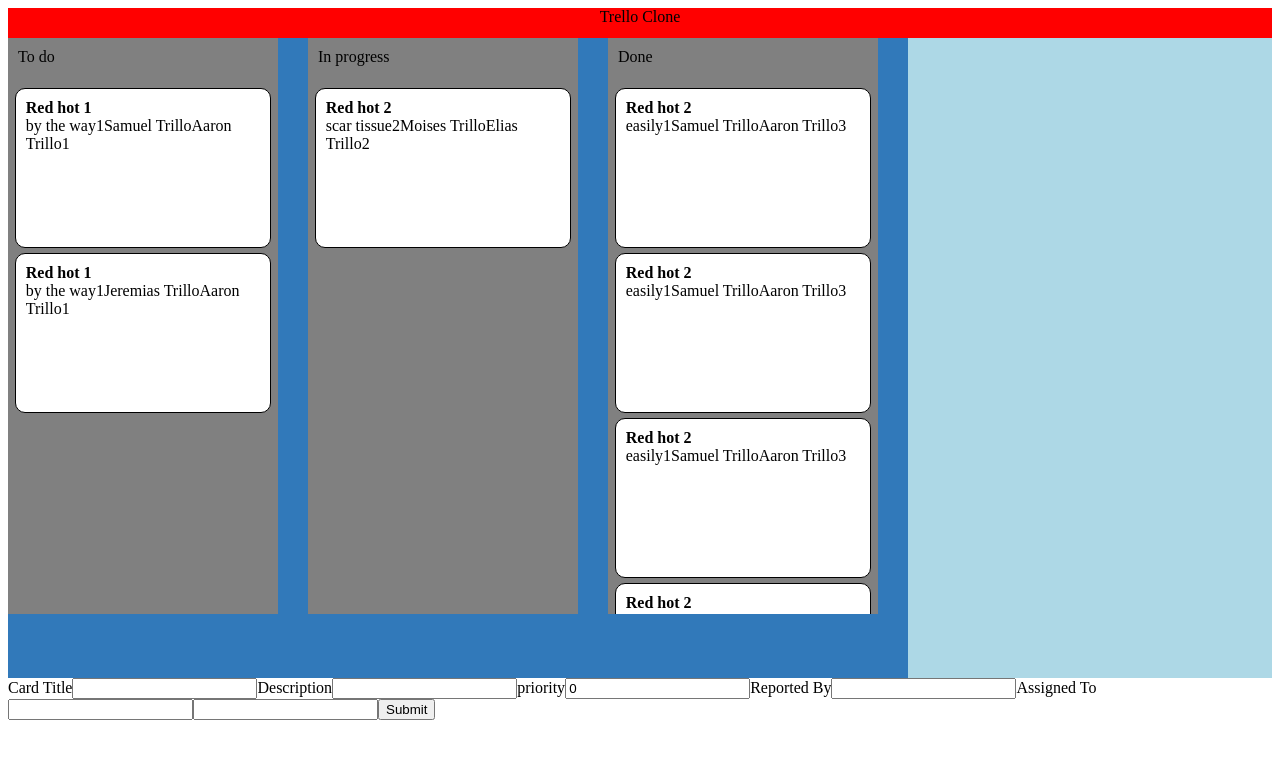
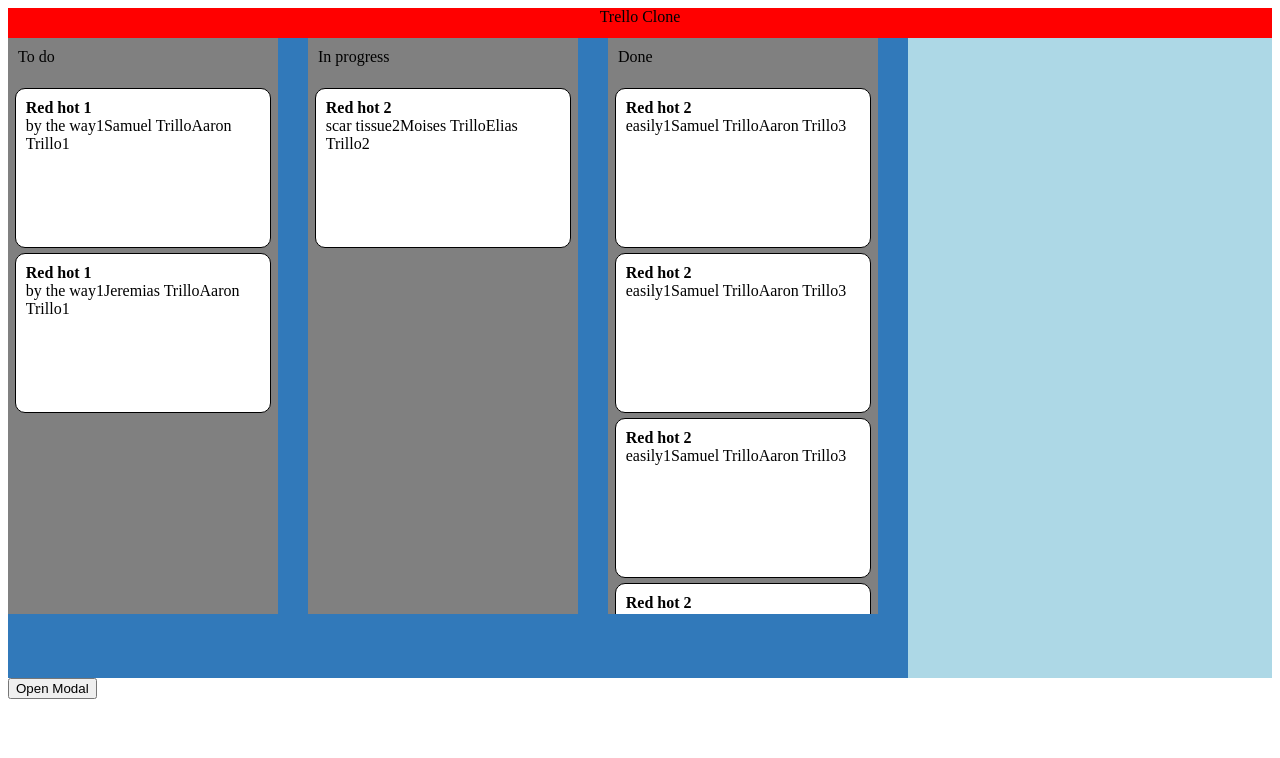
Before and after one commit to samueltrillo/trello-clone, a React (Create React App) app: page / in a window 1280 px wide. Shown: the top 758 px of the page. Built offline with nearby package versions, Linux system fonts and the light colour scheme.

Commit message:
Form completed, validations w/Yup added, modal setting up started

```diff
--- a/src/components/main-component/mainComponent.tsx
+++ b/src/components/main-component/mainComponent.tsx
@@ -1,4 +1,4 @@
-import React from 'react';
+import React, { useState } from 'react';
 import { ColumnContainer } from '../shared-components/columnContainer';
 import styles from './mainComponent.module.css';
 import Columns from './columns';
@@ -7,6 +7,8 @@
 import { columns } from '../../mocks/columns';
 
 const MainComponent: React.FC = () => {
+
+    const [isOpened, setIsOpened] = useState(false);
 
     return (
         <div>
@@ -23,7 +25,14 @@
                     ))
                 }
             </div>
-            <Modal/>
+            <button onClick={() => setIsOpened(true)}>Open Modal</button>
+            {
+                isOpened
+                ?
+                    <Modal />
+                :
+                    undefined
+            }
         </div>
     );
 };
--- a/src/components/main-component/modal/modal.tsx
+++ b/src/components/main-component/modal/modal.tsx
@@ -1,9 +1,10 @@
 import React from 'react';
 import AddCardForm from '../../shared-components/forms/addCardForm.tsx';
+import styles from './styles.module.css';
 
 const Modal: React.FC = () => {
     return (
-        <div>
+        <div className={styles.modal}>
             <AddCardForm/>
         </div>
     )
--- /dev/null
+++ b/src/components/main-component/modal/styles.module.css
@@ -0,0 +1,11 @@
+.modal {
+    position: fixed;
+    left: 0;
+    right: 0;
+    top: 0;
+    bottom: 0;
+    background-color: rgba(0, 0, 0, 0.5);
+    display: flex;
+    align-items: center;
+    justify-content: center;
+}
--- a/src/components/shared-components/forms/addCardForm.tsx/addCardForm.tsx
+++ b/src/components/shared-components/forms/addCardForm.tsx/addCardForm.tsx
@@ -1,7 +1,11 @@
 import React from 'react';
 import { useFormik } from 'formik';
+import { columns } from '../../../../mocks/columns';
+import { validationSchema } from './formikConfig';
 
 const AddCardForm: React.FC = () => {
+
+    const priorityNumbers = [1,2,3,4,5,6];
 
     const formik = useFormik({
         initialValues: {
@@ -12,7 +16,10 @@
             assignedTo: '',
             cardColumnId: ''
         },
-        onSubmit: () => {console.log('Submitted')}
+        validationSchema,
+        onSubmit: values => {
+            alert(JSON.stringify(values, null, 2));
+        },
     });
 
     return (
@@ -20,51 +27,60 @@
             <label htmlFor='cardTitle'>Card Title</label>
             <input
                 id='cardTitle'
-                name='cardTitle'
                 type='text'
-                onChange={formik.handleChange}
-                value={formik.initialValues.cardTitle}
+                {...formik.getFieldProps('cardTitle')}
+                placeholder='Enter the card name'
             />
+            {formik.touched.cardTitle && formik.errors.cardTitle ? ( <div>{formik.errors.cardTitle}</div> ) : null}
             <label htmlFor='description'>Description</label>
             <input
                 id='description'
-                name='description'
                 type='text'
-                onChange={formik.handleChange}
-                value={formik.initialValues.description}
+                {...formik.getFieldProps('description')}
+                placeholder='Enter the card description'
             />
-            <label htmlFor='priority'>priority</label>
-            <input
+            <label htmlFor='priority'>Priority</label>
+            <select
                 id='priority'
-                name='priority'
-                type='text'
-                onChange={formik.handleChange}
-                value={formik.initialValues.priority}
-            />
+                {...formik.getFieldProps('priority')}
+            >
+                <option value={formik.initialValues.priority} disabled selected>-</option>
+                {
+                    priorityNumbers.map(priority =>
+                        <option value={priority} key={priority}>
+                            {priority}
+                        </option>
+                    )
+                }
+            </select>
             <label htmlFor='reportedBy'>Reported By</label>
             <input
                 id='reportedBy'
-                name='reportedBy'
                 type='text'
-                onChange={formik.handleChange}
-                value={formik.initialValues.reportedBy}
+                {...formik.getFieldProps('reportedBy')}
+                placeholder='Reported by...'
             />
             <label htmlFor='assignedTo'>Assigned To</label>
             <input
                 id='assignedTo'
-                name='assignedTo'
                 type='text'
-                onChange={formik.handleChange}
-                value={formik.initialValues.assignedTo}
+                {...formik.getFieldProps('assignedTo')}
+                placeholder='Assigned to'
             />
-            <label htmlFor='cardColumnId'></label>
-            <input
+            <label htmlFor='cardColumnId'>Select list title</label>
+             <select
                 id='cardColumnId'
-                name='cardColumnId'
-                type='number'
-                onChange={formik.handleChange}
-                value={formik.initialValues.cardColumnId}
-            />
+                {...formik.getFieldProps('cardColumnId')}
+            >
+                <option value={formik.initialValues.cardColumnId} disabled selected>-</option>
+                {
+                    columns.map(column =>
+                        <option value={column.columnId} key={column.columnId}>
+                            {column.columnTitle}
+                        </option>
+                    )
+                }
+            </select>
             <button type='submit'>Submit</button>
         </form>
     )
--- a/src/components/shared-components/forms/addCardForm.tsx/formikConfig.ts
+++ b/src/components/shared-components/forms/addCardForm.tsx/formikConfig.ts
@@ -1,20 +1,31 @@
-// import { FormikErrors } from 'formik';
-export const Hola = 'asd';
-// import { CardProps } from '../../card/types';
+import * as Yup from 'yup';
 
-// interface Error {name: string}
+export const validationSchema = Yup.object().shape({
+    cardTitle: Yup.string()
+        .max(50, 'Must be 50 characters or les')
+        .required('Required'),
+    description: Yup.string()
+        .max(150, 'Must be 150 characters or less')
+        .required('Required'),
+    reportedBy: Yup.string()
+        .max(50, 'Must be 50 characters or less')
+        .required('Required'),
+    assignedTo: Yup.string()
+        .max(50, 'Must be 50 characters or less')
+        .required('Required'),
+});
 
 // export const validate = (values: CardProps) => {
-//     const errors: (Error) = {};
+//     const errors: (ErrorProps) = {};
 //     const validations = [
 //         {
 //             name: 'cardTitle',
-//             validation: () => values.cardTitle ? values.cardTitle > 50 : null,
+//             validation: () => values.cardTitle ? values.cardTitle.length > 50 : null,
 //             validarionMsg: 'Must be 50 characters or less'
 //         },
 //         {
 //             name: 'description',
-//             validation: () => values.description > 150,
+//             validation: () => values.description ? values.description.length > 150 : null,
 //             validarionMsg: 'Must be 150 characters or less'
 //         },
 //         {
@@ -24,12 +35,12 @@
 //         },
 //         {
 //             name: 'reportedBy',
-//             validation: () => values.reportedBy > 50,
+//             validation: () => values.reportedBy.length > 50,
 //             validarionMsg: 'Must be 50 characters or less'
 //         },
 //         {
 //             name: 'assignedTo',
-//             validation: () => values.assignedTo > 50,
+//             validation: () => values.assingedTo ? values.assingedTo.length > 50 : null,
 //             validarionMsg: 'Must be 50 characters or less'
 //         },
 //         {
```
Also changed, not shown: src/components/main-component/columns/columns.tsx (line endings or trailing spaces).
